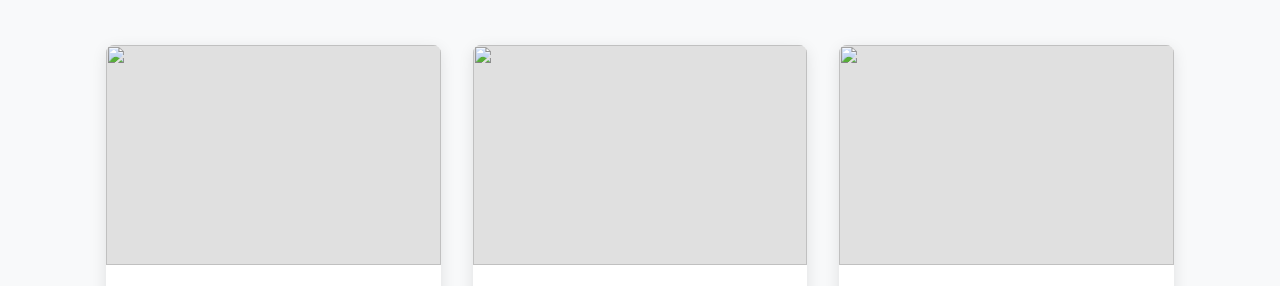
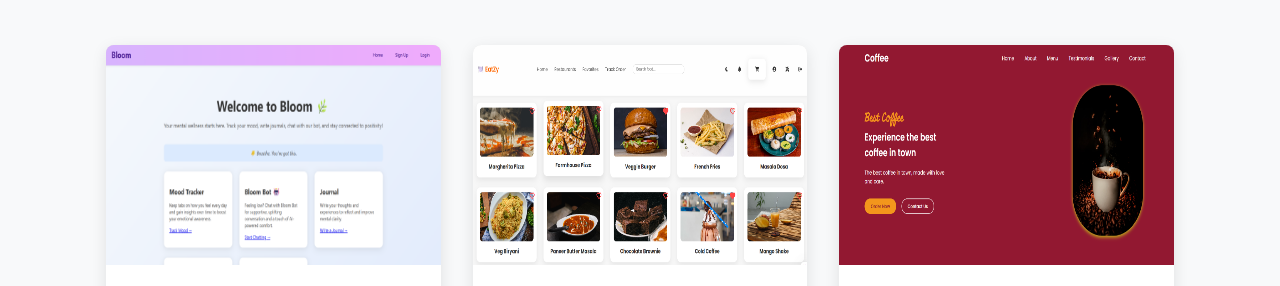
Before and after one commit to Pinkesh2905/Portfolio, a plain HTML site: page index.html in a window 1280 px wide. Shown: the part 2133-2419 px from the top of the page. Drawn offline with Linux system fonts and the light colour scheme.

Commit message:
Update index.html

```diff
--- a/index.html
+++ b/index.html
@@ -47,7 +47,7 @@
             <div class="hero-image-container">
                 <div class="hero-image-placeholder">
                     <!-- <i class="fas fa-user-tie fa-5x"></i> -->
-                    <img src="WhatsApp Image 2025-06-02 at 12.04.48_3dffacb0.jpg" alt="" style="border-radius: 150px; border: dotted rgb(0, 85, 255);">
+                    <img src="profile.jpg" alt="" style="border-radius: 150px; border: dotted rgb(0, 85, 255);">
                 </div>
             </div>
         </div>
@@ -137,7 +137,7 @@
                 <div class="project-card">
                     <div class="project-image-placeholder">
                         <!-- Project Thumbnail 1 -->
-                         <img src="Screenshot 2025-06-02 121817.png" alt="" >
+                         <img src="bloom.png" alt="" >
                     </div>
                     <div class="project-info">
                         <h3 class="project-title">Bloom – Mental Wellness Platform</h3>
@@ -157,7 +157,7 @@
                 <div class="project-card">
                     <div class="project-image-placeholder">
                         <!-- Project Thumbnail 2 -->
-                         <img src="Screenshot 2025-06-02 124235.png" alt="">
+                         <img src="eatzy.png" alt="">
                     </div>
                     <div class="project-info">
                         <h3 class="project-title">MEAN Stack Food Delivery App</h3>
@@ -177,7 +177,7 @@
                 <div class="project-card">
                     <div class="project-image-placeholder">
                         <!-- Project Thumbnail 3 -->
-                         <img src="Screenshot 2025-06-02 121642.png" alt="">
+                         <img src="coffee.png" alt="">
                     </div>
                     <div class="project-info">
                         <h3 class="project-title">Coffee Shop</h3>
```
